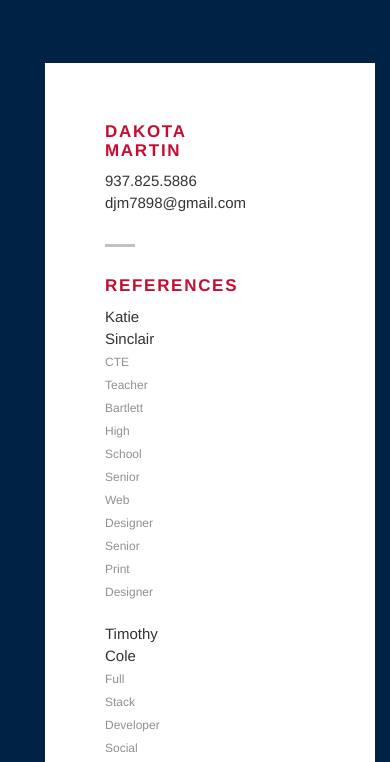
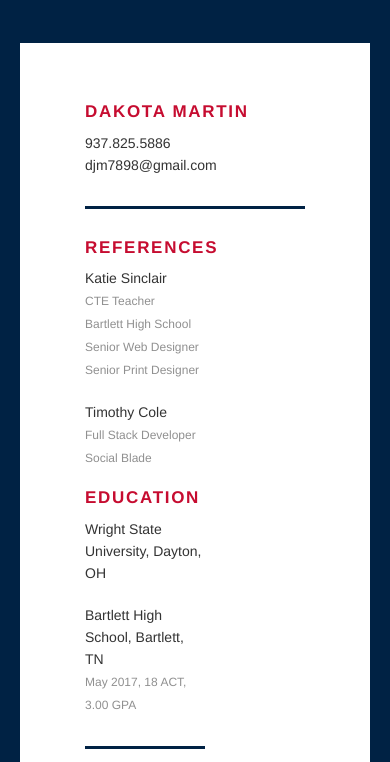
Before and after one commit to dakota-martin/portfolio, a plain HTML site: page resume.html in a window 390 px wide. Shown: the part 82-844 px from the top of the page. Drawn offline with nearby package versions, Linux system fonts and the light colour scheme; a script that the page names is missing.

Commit message:
Add files via upload

```diff
--- a/css/main.css
+++ b/css/main.css
@@ -37,7 +37,7 @@ h1 {
 }
 p {
 	color: #fff;
-	font-size: 55px;
+	font-size: 57px;
 	line-height: 55px;
     height: 200px;
     border: 3px;
@@ -51,7 +51,7 @@ p {
 	position: absolute;
 	top: 51%;
 	left: 2%;
-	font-size: 18px;
+	font-size: 20px;
 	padding-top: 25px;
 	color: #000;
 	text-decoration: none;
@@ -64,7 +64,7 @@ p {
 	position: absolute;
 	top: 51%;
 	right: 2%;
-	font-size: 18px;
+	font-size: 20px;
 	padding-top: 25px;
 	color: #000;
 	text-decoration: none;
@@ -109,6 +109,22 @@ a:visited {
 	text-decoration: none;
 	outline: 0;
 }
-@media only screen and (max-width: 600px;) {
+ @media only screen and (max-width: 500px) {
+    p {
+    	font-size: 40px;
+    }
+    .work-link {
+    	font-size: 26px;
+    	top: 50%;
+    	letter-spacing: .5px;
+    }
+    .about-link {
+    	font-size: 26px;
+    	top: 50%;
+    	letter-spacing: .5px;
+    }
+    a:visited {
+    	color: #fff;
+    }
 
 }
--- a/css/resume.css
+++ b/css/resume.css
@@ -97,3 +97,43 @@ a {
 a:hover {
     text-decoration: none;
 }
+ @media only screen and (max-width: 600px) {
+    .col-sm-3 {
+        width: 100%;
+}
+    .col-sm-offset-1 {
+        margin-left: 0%;
+}
+    .col-sm-8 {
+        width: 60%;
+        float: none;
+}
+    .resume-wrap {
+        background-color: #ffffff;
+        padding: 60px;
+        margin-top: 40px;
+}
+    .row {
+        margin-right: -10px;
+        margin-left: -10px;
+}
+    .container {
+        margin: auto;
+        display: inline-block;
+        width: 100%;
+}
+    p {
+        font-size: 14px;
+    }
+    p span {
+        font-size: 12px;
+        font-weight: 300;
+    }
+    hr {
+        background-color: #002244;
+        height: 3px;
+        margin: 30px 0;
+        border: 0px;
+}
+
+}
--- a/css/work.css
+++ b/css/work.css
@@ -81,22 +81,6 @@ h1 {
 }
 
 .text {
-  font-size: 50px;
-  padding: 16px 32px;
-  color: #ff1717;
-  letter-spacing: .5px;
-  text-shadow: 1px 1px #000;
-  text-align: center;
-}
-.text2 {
-  font-size: 48px;
-  padding: 16px 32px;
-  color: #ff1717;
-  letter-spacing: .5px;
-  text-shadow: 1px 1px #000;
-  text-align: center;
-}
-.text3 {
   font-size: 45px;
   padding: 16px 32px;
   color: #ff1717;
@@ -106,6 +90,7 @@ h1 {
 }
 a {
 	outline: 0;
+	width: 10%;
 }
 a:hover {
 	color: #000;
@@ -117,3 +102,13 @@ footer {
 	font-size: 30px;
 	font-family: 'robotoblack'
 }
+ @media only screen and (max-width: 500px) {
+    .text {
+    	font-size: 45px;
+    	padding-bottom: 55px;
+    	letter-spacing: .8px;
+    }
+    .container {
+    	width: 100%;
+    }
+}
```
Also changed, not shown: css/about.css (+12 -0 lines).
